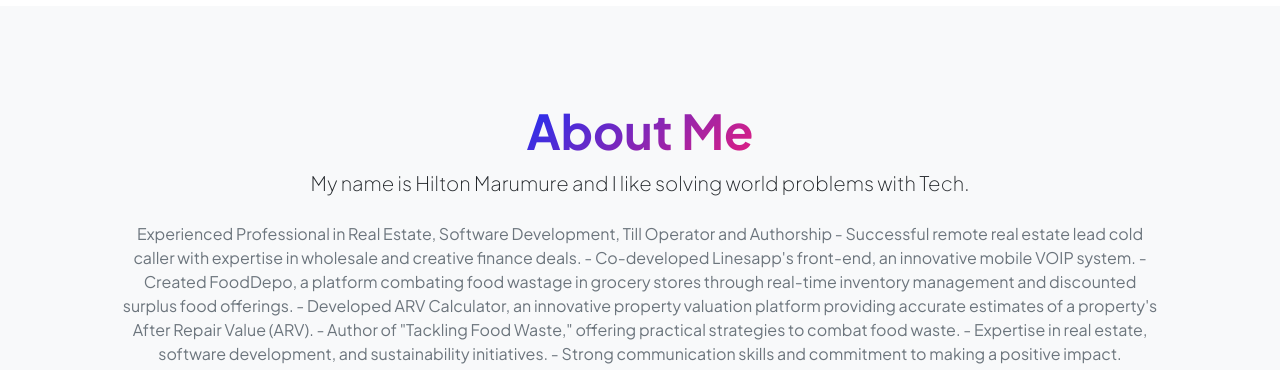
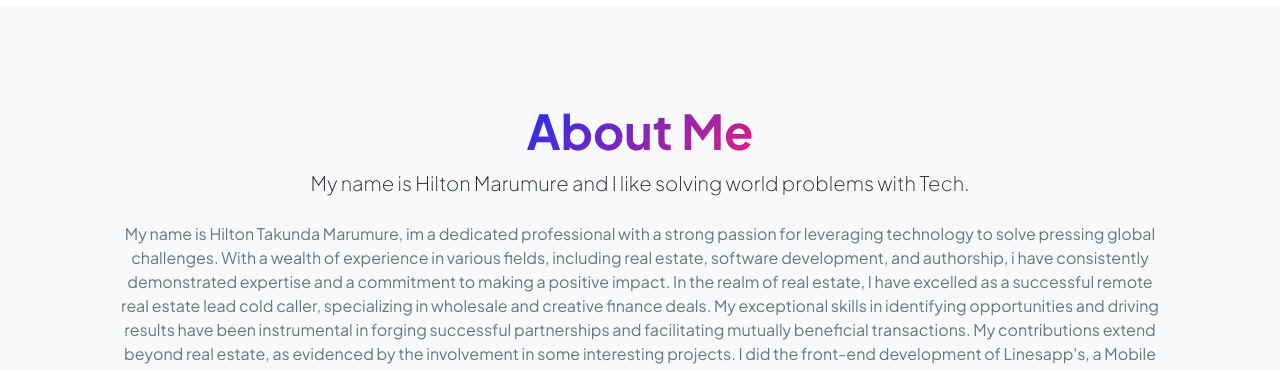
Before and after one commit to Hiltonboth/Hiltonboth.github.io, a plain HTML site: page index.html in a window 1280 px wide. Shown: the part 1059-1429 px from the top of the page. Drawn offline with nearby package versions, Linux system fonts and the light colour scheme.

Commit message:
Update index.html

```diff
--- a/index.html
+++ b/index.html
@@ -183,15 +183,19 @@
                             <div class="text-center my-5">
                                 <h2 class="display-5 fw-bolder"><span class="text-gradient d-inline">About Me</span></h2>
                                 <p class="lead fw-light mb-4">My name is Hilton Marumure and I like solving world problems with Tech.</p>
-                                <p class="text-muted">Experienced Professional in Real Estate, Software Development, Till Operator and Authorship
+                                <p class="text-muted">
+                                    My name is Hilton Takunda Marumure, im a dedicated professional with a strong passion for leveraging technology to solve pressing global challenges. With a wealth of experience in various fields, including real estate, software development, and authorship, i have consistently demonstrated expertise and a commitment to making a positive impact.
 
-                                    - Successful remote real estate lead cold caller with expertise in wholesale and creative finance deals.
-                                    - Co-developed Linesapp's front-end, an innovative mobile VOIP system.
-                                    - Created FoodDepo, a platform combating food wastage in grocery stores through real-time inventory management and discounted surplus food offerings.
-                                    - Developed ARV Calculator, an innovative property valuation platform providing accurate estimates of a property's After Repair Value (ARV).
-                                    - Author of "Tackling Food Waste," offering practical strategies to combat food waste.
-                                    - Expertise in real estate, software development, and sustainability initiatives.
-                                    - Strong communication skills and commitment to making a positive impact.</p>
+In the realm of real estate, I have excelled as a successful remote real estate lead cold caller, specializing in wholesale and creative finance deals. My exceptional skills in identifying opportunities and driving results have been instrumental in forging successful partnerships and facilitating mutually beneficial transactions.
+
+My contributions extend beyond real estate, as evidenced by the involvement in some interesting projects. I did the front-end development of Linesapp's, a Mobile Virtual Network app. Additionally, I co-founded FoodDepo, a platform dedicated to combating food wastage at retail level through discounted surplus food offerings. My visionary approach and technical expertise has been and still is crucial in driving the platform's success.
+
+As a developer, I also showcased my ingenuity by creating the ARV Calculator, a cutting-edge property valuation platform that provides educated estimates of a property's After Repair Value (ARV). I then shared random real estate tips in a book titled random real estate tips.
+
+My passion for addressing societal issues is further exemplified by my authorship of the book "Tackling Food Waste." This publication offers practical strategies and solutions to combat food waste, reflecting his dedication to sustainability initiatives and creating a more environmentally conscious world.
+
+With a diverse skill set, exceptional communication abilities, and a track record of success, I am a highly accomplished professional poised to tackle complex challenges and drive meaningful change on a global scale.
+                                </p>
                                 <div class="d-flex justify-content-center fs-2 gap-4">
                                     <a class="text-gradient" href="#!"><i class="bi bi-twitter"></i></a>
                                     <a class="text-gradient" href="#!"><i class="bi bi-linkedin"></i></a>
```
